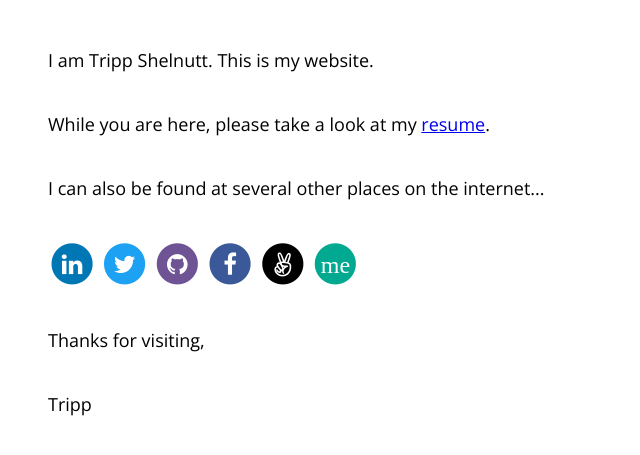
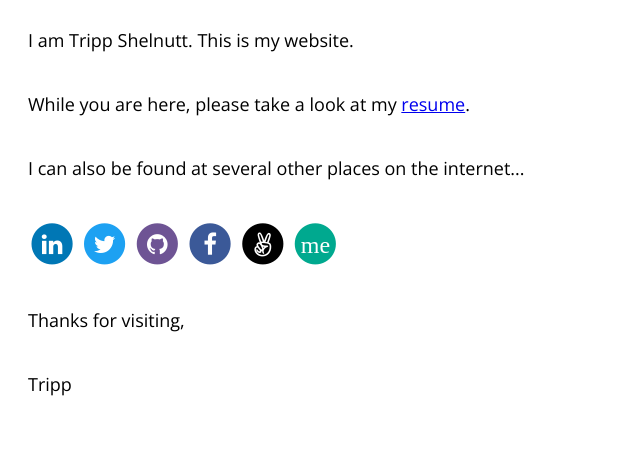
Before and after one commit to trippshelnutt/trippshelnutt.com-11ty, a Jekyll site: the page built from index.html, in a window 1280 px wide. Shown: the top 455 px of the page, without its empty margins (0-640 px from the left). Built offline with Jekyll 4.4.1, drawn with Linux system fonts in a browser that asks for light colours.

Commit message:
* Updated padding on container

```diff
--- a/css/custom.css
+++ b/css/custom.css
@@ -7,6 +7,11 @@ body
 div
 {
     padding: 20px;
+}
+
+div.container
+{
+    padding: 0px;
 }
 
 a.linkedin, a.linkedin:hover, a.linkedin:visited
```
